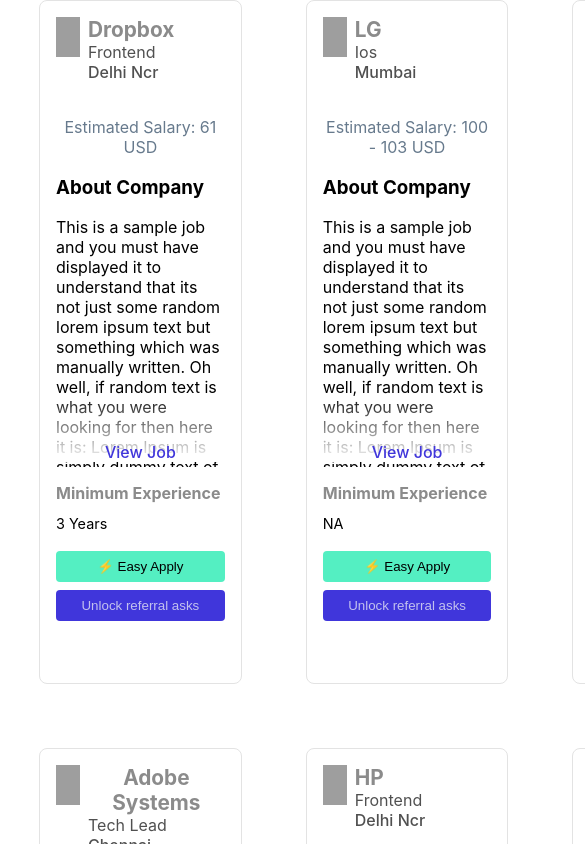
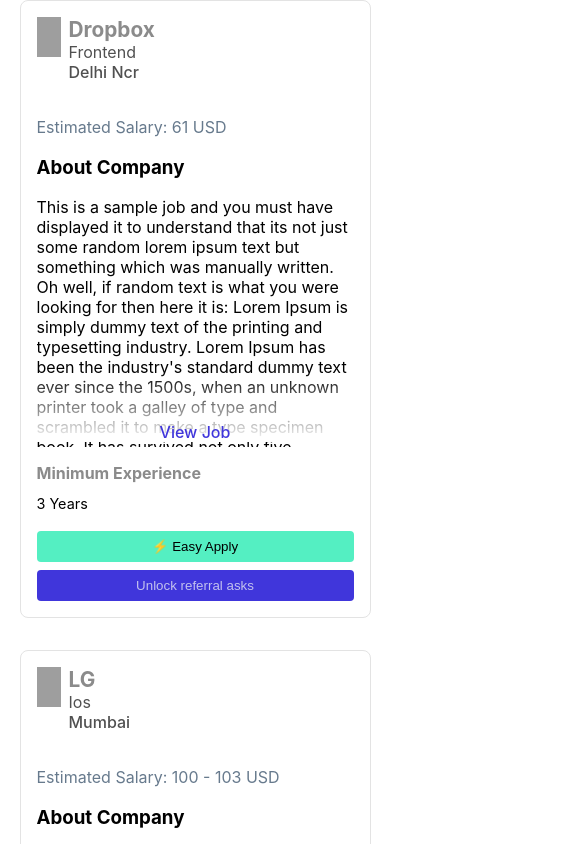
Before and after one commit to chiragj07/job-search, a React (Create React App) app: page / in a window 390 px wide. Shown: the top 844 px of the page, 585 px wide, since content can reach past the window. Built offline with nearby package versions, Linux system fonts and the light colour scheme; grey boxes are pictures that could not be loaded.

Commit message:
added infinite scroll

```diff
--- a/src/Components/JobsContainer/Card.jsx
+++ b/src/Components/JobsContainer/Card.jsx
@@ -1,11 +1,9 @@
 import React from 'react'
 import { capitalize, getMinExp, getSalary } from '../../utils/commonLib'
 
-const Card = ({job}) => {
-  console.log(job)
 
-  return (
-    <div className='job-card'>
+const Card = React.forwardRef(({job} , ref) => (
+    <div ref = {ref} className='job-card'>
         <div className='company-details'>
           <img src={job.logoUrl} className='logo-image'  alt="not available" />
           <div className='company-details-data'>
@@ -37,7 +35,6 @@
             </button>
         </div>
     </div>
-  )
-}
+  ))
 
 export default Card
--- a/src/Components/JobsContainer/index.jsx
+++ b/src/Components/JobsContainer/index.jsx
@@ -1,13 +1,31 @@
-import React from 'react'
-import { useSelector } from 'react-redux'
+import React, { useCallback, useRef } from 'react'
+import { useDispatch, useSelector } from 'react-redux'
 import Card from './Card';
 import "./styles.css"
+import { nextBtn } from '../../redux/actions';
 const JobsContainer = () => {
-  const {jobs} = useSelector(state => state.jobs);
+  const {jobs, page} = useSelector(state => state);
+  const observer = useRef();
+
+  const dispatch = useDispatch();
+
+  const lastNodeRef = useCallback((node) => {
+    if (observer.current) observer.current.disconnect();
+    observer.current = new IntersectionObserver((entry) => {
+      if (entry[0].isIntersecting && jobs.length / 6 < 11){
+        dispatch(nextBtn())
+      }
+    });
+
+    if (node) observer.current.observe(node);
+  }, []);
 
   return (
     <div id='jobs-contianer'>
-      {jobs.map((item) => <Card key={item.jdUid} job={item}/>)}
+      {jobs.slice(0, + page * 6 + 6).map((item, ind) => {
+      if (ind !== page * 6 + 5) return <Card key={item.jdUid} job={item}/>
+      else return <Card ref={lastNodeRef} key={item.jdUid} job={item}/>
+      })}
     </div>
   )
 }
--- a/src/Components/JobsContainer/styles.css
+++ b/src/Components/JobsContainer/styles.css
@@ -121,6 +121,7 @@
   border: none;
   width: 100%;
   border-radius: 4px;
+  cursor: pointer;
 }
 .easy-apply-btn{
   background-color: #54EFC2;
@@ -130,3 +131,23 @@
   background-color: #4036DB;
   color: #C2C1EE;
 }
+
+
+@media screen and (max-width: 920px) {
+  #jobs-contianer{
+    width: 90%;
+    gap: 2rem;
+  }
+}
+
+@media screen and (max-width: 720px) {
+  #jobs-contianer{
+    grid-template-columns: repeat(2, 1fr);
+  }
+}
+
+@media screen and (max-width: 480px) {
+  #jobs-contianer{
+    grid-template-columns: repeat(1, 1fr);
+  }
+}
--- a/src/redux/actions.js
+++ b/src/redux/actions.js
@@ -1,6 +1,10 @@
-import { ADD_JOBS } from "./types";
+import { ADD_JOBS, INC_PAGE } from "./types";
 
 export const addJobs = (jobs) => ({
  type: ADD_JOBS,
  payload: jobs
 })
+
+export const nextBtn = () => ({
+  type: INC_PAGE
+})
--- a/src/redux/reducer.js
+++ b/src/redux/reducer.js
@@ -1,7 +1,8 @@
-import { ADD_JOBS } from "./types";
+import { ADD_JOBS, INC_PAGE } from "./types";
 
 const initialState = {
-  jobs: []
+  jobs: [],
+  page: 0
 }
 
 
@@ -12,6 +13,11 @@
         ...state,
         jobs: [...action.payload]
       }
+    case INC_PAGE:
+      return{
+        ...state,
+        page: state.page + 1
+      }
     default: return state;
   }
 }
--- a/src/redux/store.js
+++ b/src/redux/store.js
@@ -1,12 +1,10 @@
 import reducer from "./reducer";
-import { combineReducers, legacy_createStore as createStore, applyMiddleware  } from "redux";
+import { legacy_createStore as createStore, applyMiddleware  } from "redux";
 import {createLogger} from "redux-logger";
 
 const logger= createLogger();
 
-const rootReducer = combineReducers({
-  jobs: reducer
-})
+const rootReducer = reducer;
 
 const store = createStore(rootReducer, applyMiddleware(logger))
 
--- a/src/redux/types.js
+++ b/src/redux/types.js
@@ -1 +1,2 @@
 export const ADD_JOBS = "ADD_JOBS";
+export const INC_PAGE = "INC_PAGE";
```
